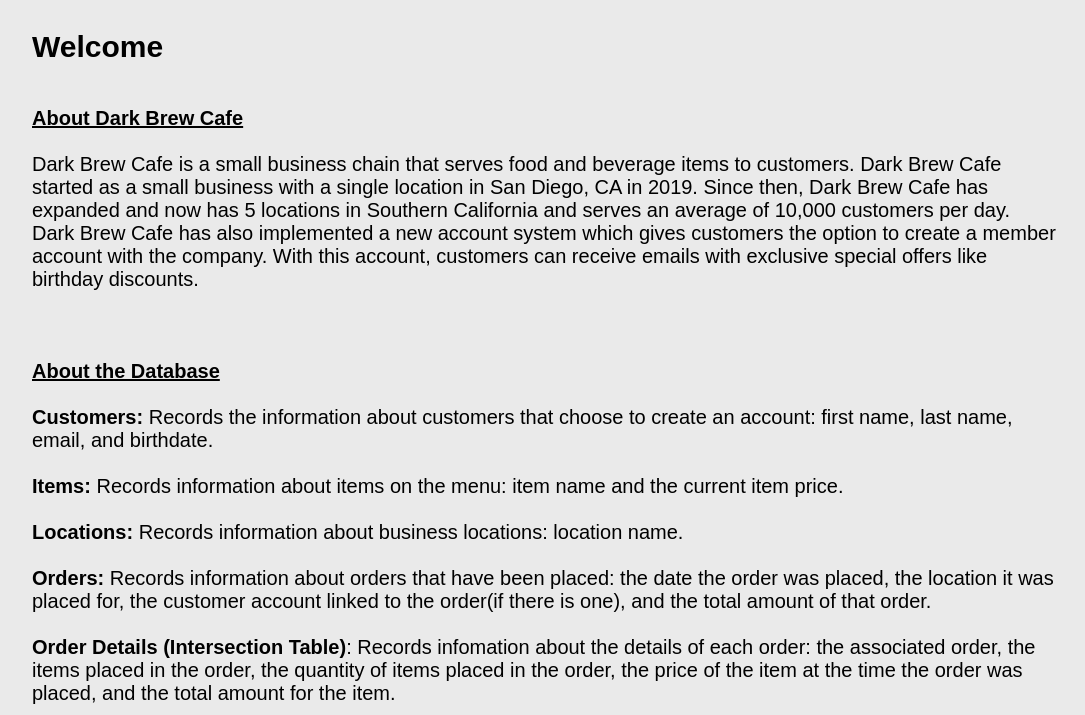
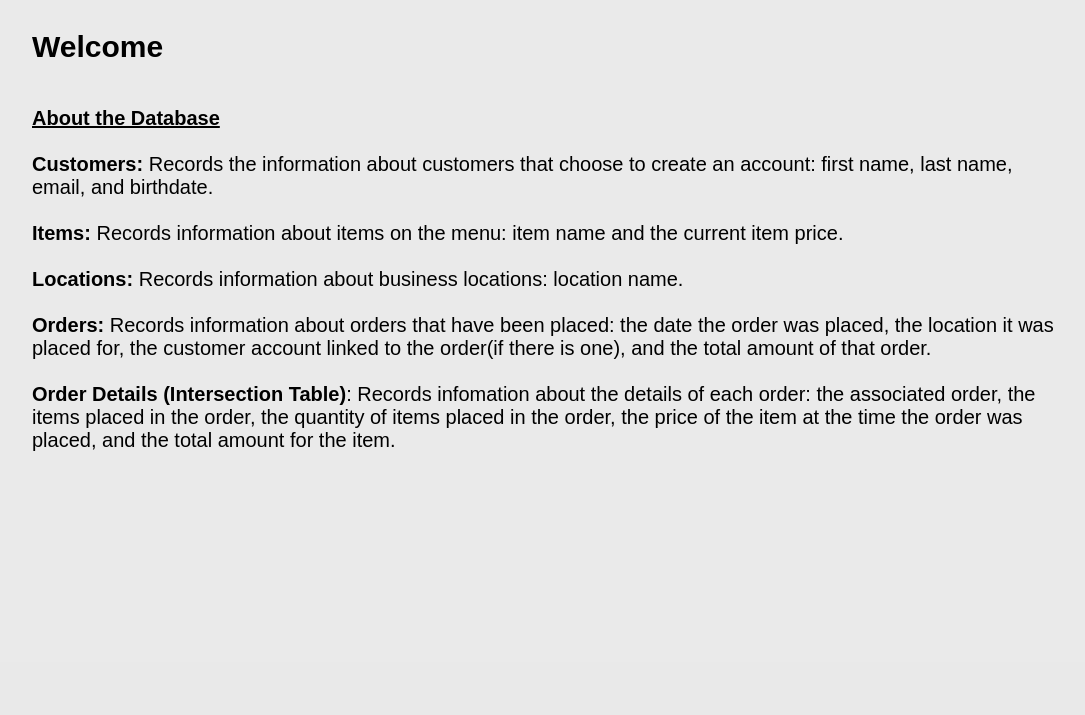
Before and after one commit to chengmic/Dark-Brew-Database-Web-App, a Flask app: page / in a window 1280 px wide. Shown: the part 138-853 px from the top of the page, without its empty margins (96-1181 px from the left). After the commit the page ends 589 px from the top, so only its background shows below. Run offline with Flask 3, Linux system fonts and the light colour scheme; parts of the project's set-up code (start-up, migrations or seed data) failed here and were passed over.

Commit message:
update home page

```diff
--- a/flask_app/templates/main.j2
+++ b/flask_app/templates/main.j2
@@ -16,19 +16,6 @@
     <h2 class="center">Welcome</h2>
     <br/>
     <p class="center">
-    <u><b>About Dark Brew Cafe</b></u>
-    <br/>
-    <br/>
-    Dark Brew Cafe is a small business chain that serves food and beverage items to customers.
-    Dark Brew Cafe started as a small business with a single location in San Diego, CA in 2019.
-    Since then, Dark Brew Cafe has expanded and now has 5 locations in Southern California and serves an average of 10,000 customers per day.
-    Dark Brew Cafe has also implemented a new account system which gives customers the option to create a member account with the company.
-    With this account, customers can receive emails with exclusive special offers like birthday discounts.
-
-    <br/>
-    <br/>
-    <br/>
-    <br/>
     <u><b>About the Database</b></u>
     <br/>
     <br/>
```
